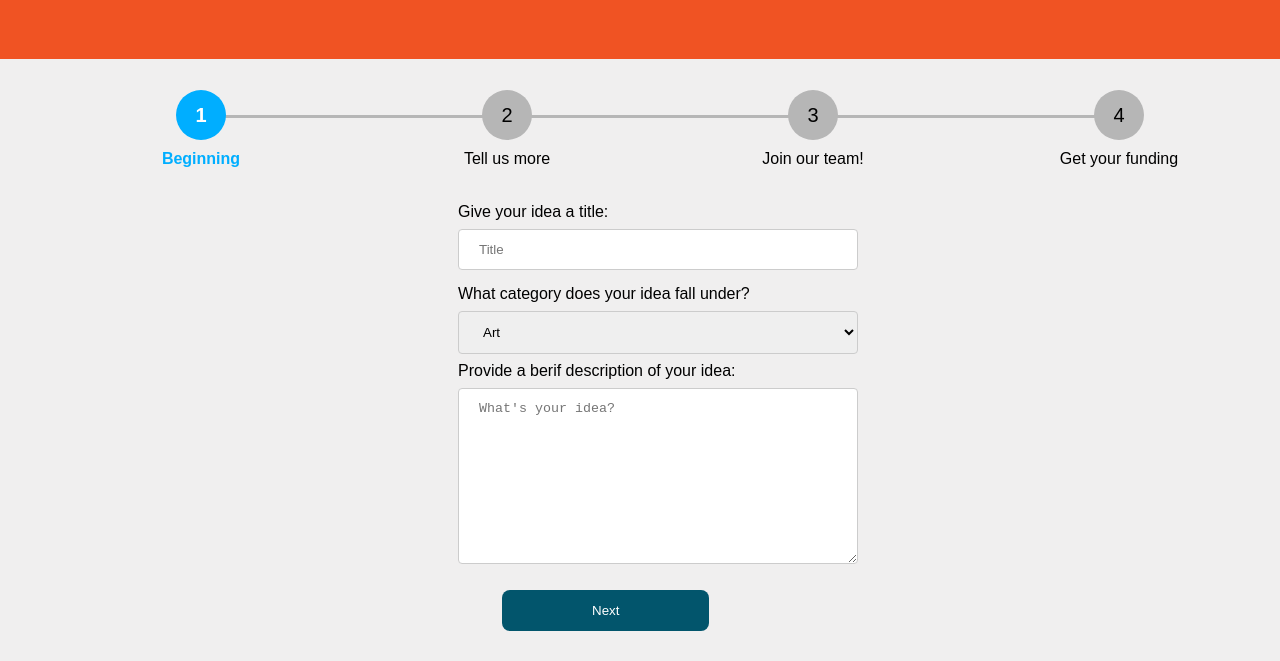
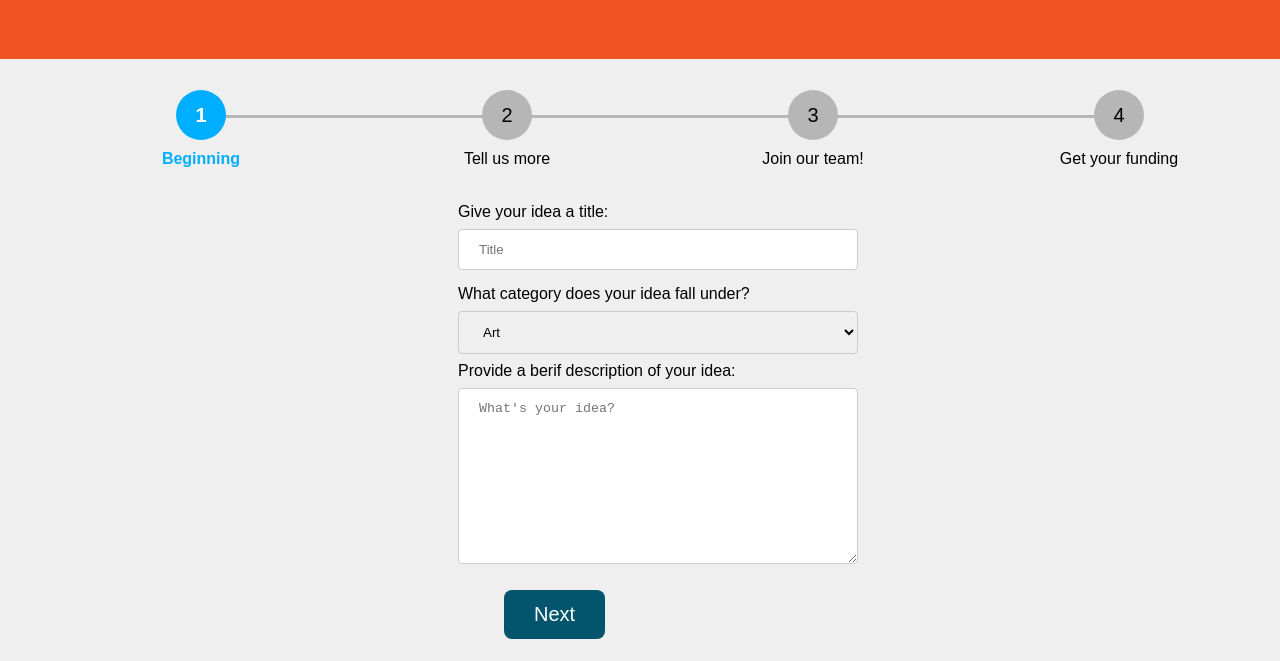
Before and after one commit to Nabil244/deco1016-website, a plain HTML site: page web 2nd flow.html in a window 1280 px wide. Shown: the part 314-975 px from the top of the page. Drawn offline with Linux system fonts and the light colour scheme.

Commit message:
web 2nd flow
link

```diff
--- a/web 2nd flow.html
+++ b/web 2nd flow.html
@@ -52,7 +52,7 @@
             <label for="brief">Provide a berif description of your idea:</label>
             <textarea type="text"  placeholder="What's your idea?" rows="10" cols="30"></textarea>
 
-            <input type="submit" onclick="location.href='step2.html';" value="Next" />
+            <input type="button" onclick="location.href='step2.html';" value="Next" />
           </form>
         </div>
     </body>
```
